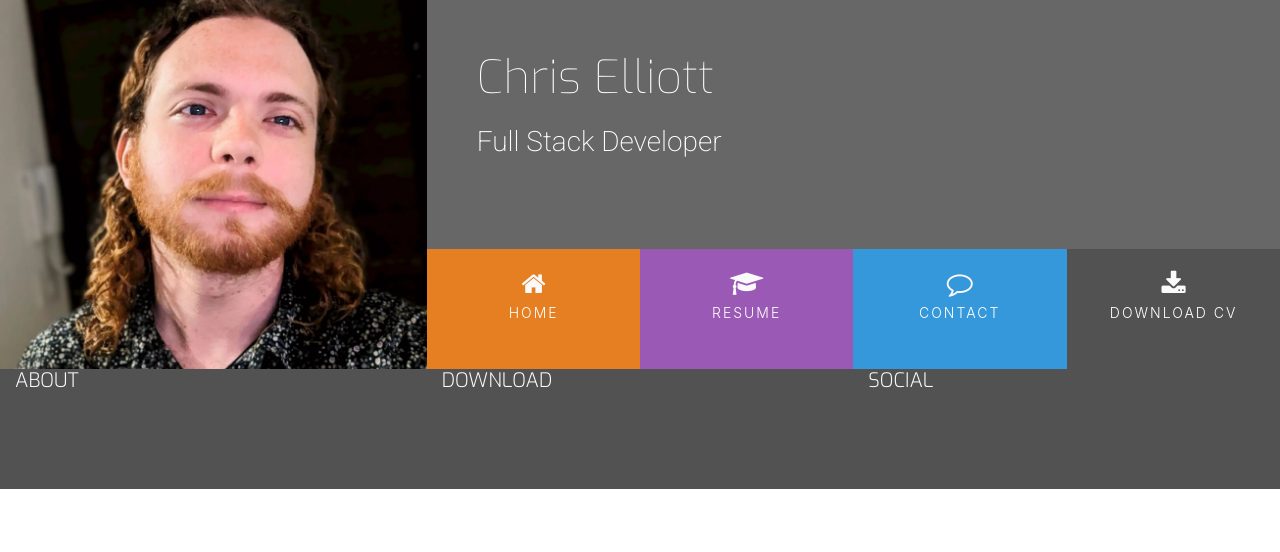
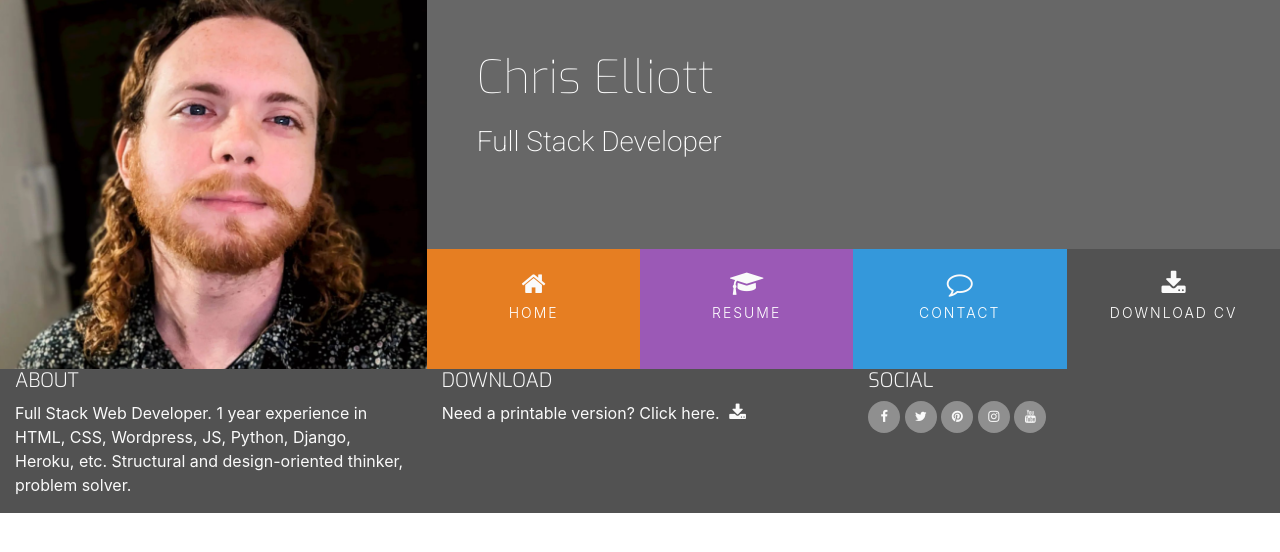
Before and after one commit to acelliott1218/bootstrap, a plain HTML site: page index.html in a window 1280 px wide. Drawn offline with nearby package versions, Linux system fonts and the light colour scheme.

Commit message:
footer: finish adding footer content, links will be added in future

```diff
--- a/assets/css/style.css
+++ b/assets/css/style.css
@@ -22,21 +22,29 @@
     background-color: #525252;
 }
 
-/*--------------------------------------------Special paddings/margins/text*/
+/* ----------------------------------------Special paddings/margins/text */
 
-h1,h2,h3,h4{
-    margin:0;
+h1,
+h2,
+h3,
+h4 {
+    margin: 0;
 }
 
 .uppercase {
-    text-transform:uppercase;
+    text-transform: uppercase;
 }
 
 .general-sub {
-    font-family:"Exo",sans-serif;
-    font-weight:300;
-    color:#fafafa
+    font-family: "Exo", sans-serif;
+    font-weight: 300;
+    color: #fafafa;
 }
+
+.inline-block {
+    display: inline-block;
+}
+
 /*--------------------------------------------Heading*/
 
 header {
@@ -83,23 +91,24 @@ header {
     font-size: 0;
 }
 
-#nav {
-    margin:0;
-}
 #nav li {
     font-size: 14px;
     padding: 0;
 }
 
+#nav {
+    margin: 0;
+}
+
 .menuitem {
-    height:120px;
-    text-align:center;
-    padding:0;
+    height: 120px;
+    text-align: center;
+    padding: 0;
 }
 
 .menuitem a {
-    width:100%;
-    text-decoration:none;
+    width: 100%;
+    text-decoration: none;
     color: #fff;
     height: 120px;
 }
@@ -125,11 +134,11 @@ header {
 /*--------------------------------------------Hover.css*/
 
 .hvr-sweep-to-bottom:before {
-    background: rgba(0,0,0,0.2);
-    height:120px;
+    background: rgba(0, 0, 0, 0.2);
+    height: 120px;
 }
 
-/*--------------------------------------------Heading*/
+/* ----------------------------------------Footer */
 
 footer {
     background-color: #525252;
@@ -137,3 +146,46 @@ footer {
     min-height: 120px;
     margin: 0;
 }
+
+.cv-pdf i {
+    font-size: 18px;
+    color: #fafafa;
+    text-align: center;
+    padding-left: 5px;
+    transition: all 0.35s ease-in-out;
+    -moz-transition: all 0.35s ease-in-out;
+    -webkit-transition: all 0.35s ease-in-out;
+    -o-transition: all 0.35s ease-in-out;
+}
+
+.cv-pdf i:hover {
+    color: #e84610;
+}
+
+.social-links {
+    padding-bottom: 15px;
+}
+
+.social-links li a i {
+    width: 32px;
+    height: 32px;
+    padding: 12px 0;
+    border-radius: 50%;
+    font-size: 13px;
+    line-height: 7px;
+    text-align: center;
+    color: #fafafa;
+    background: #8f8f8f;
+    transition: all 0.35s ease-in-out;
+    -moz-transition: all 0.35s ease-in-out;
+    -webkit-transition: all 0.35s ease-in-out;
+    -o-transition: all 0.35s ease-in-out;
+}
+
+.social-links li a i:hover {
+    background: #e84610;
+}
+
+#footer-details {
+    padding: 20px;
+}
--- a/index.html
+++ b/index.html
@@ -49,12 +49,44 @@
         <div class="row">
             <div class="col-sm-4">
                 <h5 class="uppercase general-sub">About</h5>
+                <p class="inline-block"> Full Stack Web Developer. 1 year experience in HTML, CSS, Wordpress, JS, Python, Django, Heroku, etc.
+                    Structural and design-oriented thinker, problem solver. </p>
             </div>
             <div class="col-sm-4">
                 <h5 class="uppercase general-sub">Download</h5>
+                <p class="inline-block">Need a printable version? Click here.</p>
+                <a href="#" target="_blank" class="cv-pdf">
+                    <i class="fa fa-download" aria-hidden="true"></i>
+                    <span class="sr-only">Download link</span>
+                </a>
             </div>
             <div class="col-sm-4">
                 <h5 class="uppercase general-sub">Social</h5>
+                <ul class="list-inline social-links">
+                    <li class="list-inline-item">
+                        <a href="#" target="_blank">
+                            <i class="fa fa-facebook" aria-hidden="true"></i>
+                            <span class="sr-only">Facebook</span>
+                        </a>
+                        <a href="#" target="_blank">
+                            <i class="fa fa-twitter" aria-hidden="true"></i>
+                            <span class="sr-only">Twitter</span>
+                        </a>
+                        <a href="#" target="_blank">
+                            <i class="fa fa-pinterest" aria-hidden="true"></i>
+                            <span class="sr-only">Pinterest</span>
+                        </a>
+                        <a href="#" target="_blank">
+                            <i class="fa fa-instagram" aria-hidden="true"></i>
+                            <span class="sr-only">Instagram</span>
+                        </a>
+                        <a href="#" target="_blank">
+                            <i class="fa fa-youtube" aria-hidden="true"></i>
+                            <span class="sr-only">Youtube</span>
+                        </a>
+
+                    </li>
+                </ul>
             </div>
         </div>
 
```
